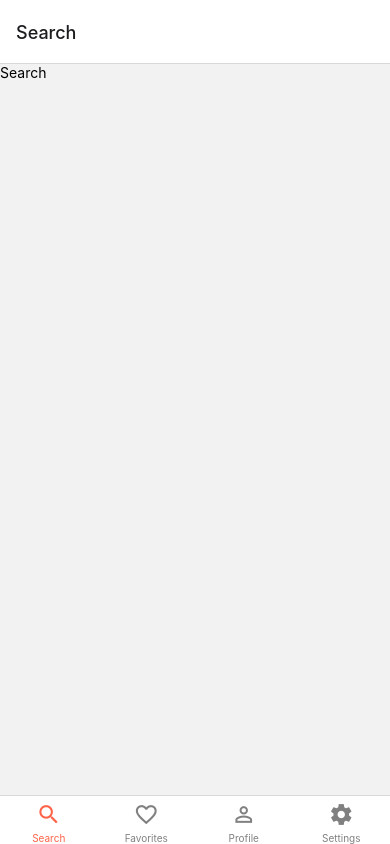
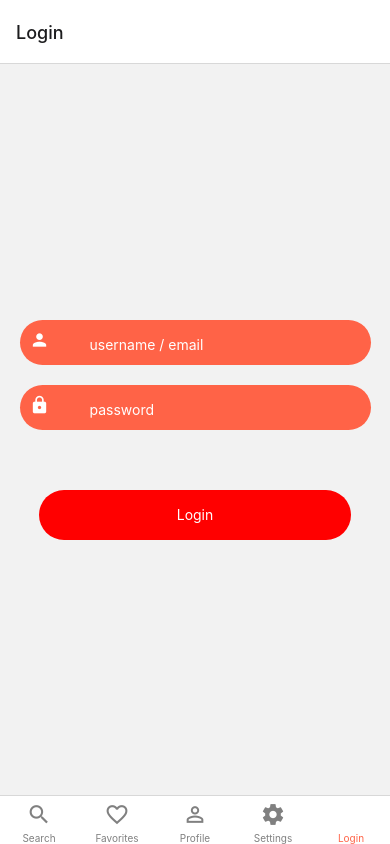
Before and after one commit to jlevad/ojo-rooms, a React Native app: screen /Login in a window 390 px wide. Built offline with nearby package versions, Linux system fonts and the light colour scheme.

Commit message:
<feat>(common) add login and profile page

```diff
--- a/App.js
+++ b/App.js
@@ -1,13 +1,17 @@
 import { StatusBar } from 'expo-status-bar';
+import { Provider } from 'react-redux';
 import { StyleSheet, Text, View } from 'react-native';
 import { NavigationContainer } from '@react-navigation/native';
 import MainPage from './src/Main';
+import { store } from './src/redux/store';
 
 export default function App() {
   return (
-    <NavigationContainer>
-      <MainPage />
-    </NavigationContainer>
+    <Provider store={store}>
+      <NavigationContainer>
+        <MainPage />
+      </NavigationContainer>
+    </Provider>
   );
 }
 
--- a/src/Main.js
+++ b/src/Main.js
@@ -1,6 +1,7 @@
 import { createBottomTabNavigator } from '@react-navigation/bottom-tabs';
 import MaterialIcons from 'react-native-vector-icons/MaterialIcons';
 import FavoritesScreen from './favorites/Favorites';
+import LoginScreen from './login/LoginScreen';
 import ProfileScreen from './profile/Profile';
 import SearchScreen from './search/Search';
 import SettingsScreen from './settings/Settings';
@@ -35,6 +36,7 @@ const MainPage = () => {
       <Tab.Screen name="Favorites" component={FavoritesScreen} />
       <Tab.Screen name="Profile" component={ProfileScreen} />
       <Tab.Screen name="Settings" component={SettingsScreen} />
+      <Tab.Screen name="Login" component={LoginScreen} />
     </Tab.Navigator>
   )
 }
--- /dev/null
+++ b/src/login/LoginScreen.js
@@ -0,0 +1,121 @@
+import axios from "axios";
+import React, { useState } from "react";
+import {
+  StyleSheet,
+  View,
+  TextInput,
+  Button,
+  Text,
+  TouchableOpacity,
+} from "react-native";
+import MaterialIcons from 'react-native-vector-icons/MaterialIcons';
+import { useDispatch, useSelector } from "react-redux";
+import {
+  loginStart,
+  loginFailure,
+  loginSuccess
+} from '../redux/userRedux'
+import user from './UserDummy.json';
+
+const styles = StyleSheet.create({
+  container: {
+    flex: 1,
+    marginTop: 20,
+    marginBottom: 20,
+    alignItems: 'center',
+    justifyContent: 'center'
+  },
+
+  inputView: {
+    backgroundColor: "tomato",
+    borderRadius: 30,
+    width: "90%",
+    height: 45,
+    marginBottom: 20,
+    flexDirection: 'row',
+  },
+
+  icon: {
+    padding: 10,
+    alignItems: 'center',
+    justifyContent: 'center',
+    color: 'white'
+  },
+
+  TextInput: {
+    height: 50,
+    padding: 10,
+    marginLeft: 20,
+  },
+
+  loginBtn: {
+    width: "80%",
+    borderRadius: 25,
+    height: 50,
+    alignItems: "center",
+    justifyContent: "center",
+    marginTop: 40,
+    backgroundColor: "red",
+  },
+
+  loginText: {
+    color: 'white'
+  }
+});
+
+const LoginScreen = (props) => {
+  const dispatch = useDispatch();
+  const { loading, error } = useSelector((state) => state.user);
+  const [username, setUsername] = useState('');
+  const [password, setPassword] = useState('');
+
+  const login = () => {
+    dispatch(loginStart());
+    if ((username === user.username || username === user.email) && password === user.password) {
+      dispatch(loginSuccess(user));
+      props.navigation.navigate('Profile');
+    } else {
+      dispatch(loginFailure())
+    }
+  }
+
+
+  return (
+    <View style={styles.container}>
+      <View style={styles.inputView}>
+        <MaterialIcons name='person' size={20} style={styles.icon} />
+        <TextInput
+          style={styles.TextInput}
+          placeholder="username / email"
+          placeholderTextColor="white"
+          onChangeText={(username) => setUsername(username)}
+        />
+      </View>
+
+      <View style={styles.inputView}>
+        <MaterialIcons name='lock' size={20} style={styles.icon} />
+        <TextInput
+          style={styles.TextInput}
+          placeholder="password"
+          placeholderTextColor="white"
+          secureTextEntry={true}
+          onChangeText={(password) => setPassword(password)}
+        />
+      </View>
+
+      <TouchableOpacity
+        style={styles.loginBtn}
+        onPress={() => login()}
+      >
+        <Text style={styles.loginText}>
+          {loading ? 'Loading...' : 'Login'}
+        </Text>
+      </TouchableOpacity>
+      {error && (
+        <Text>Wrong username or password</Text>
+      )}
+    </View >
+  )
+}
+
+export default LoginScreen;
--- /dev/null
+++ b/src/login/UserDummy.json
@@ -0,0 +1,8 @@
+{
+  "username": "romeo",
+  "password": "romeo123",
+  "firstName": "Alfa",
+  "lastName": "Romeo",
+  "email": "alfaromeo@gmail.com",
+  "gender": "male"
+}
--- a/src/profile/Profile.js
+++ b/src/profile/Profile.js
@@ -1,8 +1,196 @@
-import { Text } from 'react-native';
+import { useState, useEffect } from 'react';
+import {
+  Text,
+  View,
+  StyleSheet,
+  TextInput,
+  ScrollView,
+  TouchableOpacity,
+} from 'react-native';
+import { useDispatch, useSelector } from "react-redux";
+import {
+  loginStart,
+  loginFailure,
+  loginSuccess,
+  logout,
+} from '../redux/userRedux'
 
-const ProfileScreen = () => {
+const styles = StyleSheet.create({
+  container: {
+    flex: 1,
+    margin: 20,
+    backgroundColor: 'white',
+    borderRadius: 5
+  },
+
+  innerContainer: {
+    padding: 10,
+    borderBottomColor: 'black'
+  },
+
+  title: {
+    fontSize: 22,
+    fontWeight: 'bold'
+  },
+
+  inputView: {
+    backgroundColor: "tomato",
+    borderRadius: 30,
+    height: 45,
+    flexDirection: 'row',
+    justifyContent: 'space-between',
+    alignItems: 'center'
+  },
+
+  icon: {
+    padding: 10,
+    paddingRight: 0,
+    width: '25%',
+    alignItems: 'center',
+    color: 'white'
+  },
+
+  TextInput: {
+    height: 50,
+    padding: 10,
+    flex: 1,
+    alignItems: 'center',
+  },
+
+  button: {
+    borderRadius: 30,
+    height: 40,
+    margin: 10,
+    alignItems: "center",
+    justifyContent: "center",
+    backgroundColor: "red",
+  },
+
+  loginText: {
+    color: 'white',
+    fontSize: 20,
+  }
+});
+
+const ProfileScreen = (props) => {
+  const dispatch = useDispatch();
+  const { user } = useSelector((state) => state?.user);
+
+  const handleLogout = () => {
+    dispatch(logout());
+    props.navigation.navigate('Login');
+  }
+
+  const handleLogin = () => {
+    props.navigation.navigate('Login');
+  }
+
   return (
-    <Text>Profile</Text>
+    <ScrollView>
+      <ScrollView style={styles.container}>
+        <View style={styles.innerContainer}>
+          <Text style={styles.title}>My Account</Text>
+        </View>
+        {user.username !== '' ?
+          <>
+            <View style={styles.innerContainer}>
+              <View style={styles.inputView}>
+                <Text style={styles.icon}>First Name</Text>
+                <TextInput
+                  style={styles.TextInput}
+                  placeholder="your first name"
+                  selectionColor="green"
+                  placeholderTextColor="white"
+                  editable={false}
+                  value={user?.firstName}
+                // onChangeText={(value) => setFirstName(value)}
+                />
+              </View>
+            </View>
+            <View style={styles.innerContainer}>
+              <View style={styles.inputView}>
+                <Text style={styles.icon}>Last Name</Text>
+                <TextInput
+                  style={styles.TextInput}
+                  placeholder="your last name"
+                  selectionColor="green"
+                  placeholderTextColor="white"
+                  editable={false}
+                  value={user?.lastName}
+                // onChangeText={(value) => setLastName(value)}
+                />
+              </View>
+            </View>
+            <View style={styles.innerContainer}>
+              <View style={styles.inputView}>
+                <Text style={styles.icon}>Email</Text>
+                <TextInput
+                  style={styles.TextInput}
+                  placeholder="your email"
+                  selectionColor="green"
+                  placeholderTextColor="white"
+                  editable={false}
+                  value={user?.email}
+                // onChangeText={(value) => setEmail(value)}
+                />
+              </View>
+            </View>
+            <View style={styles.innerContainer}>
+              <View style={styles.inputView}>
+                <Text style={styles.icon}>Gender</Text>
+                <TextInput
+                  style={styles.TextInput}
+                  placeholder="your gender"
+                  selectionColor="green"
+                  placeholderTextColor="white"
+                  editable={false}
+                  value={user?.gender}
+                // onChangeText={(value) => setGender(value)}
+                />
+              </View>
+            </View>
+          </> :
+          <>
+            <Text style={{ textAlign: 'center', padding: 10 }}>
+              Login is required
+            </Text>
+            <TouchableOpacity
+              style={styles.button}
+              onPress={() => handleLogin()}
+            >
+              <Text style={styles.loginText}>
+                Login
+              </Text>
+            </TouchableOpacity>
+          </>
+        }
+
+      </ScrollView>
+      <ScrollView style={styles.container}>
+        <View style={styles.innerContainer}>
+          <Text style={styles.title}>Support</Text>
+        </View>
+        <TouchableOpacity
+          style={styles.button}
+        // onPress={() => dispatch(logout())}
+        >
+          <Text style={styles.loginText}>
+            Term & Policy
+          </Text>
+        </TouchableOpacity>
+        {
+          user.username !== '' ?
+            <TouchableOpacity
+              style={styles.button}
+              onPress={() => handleLogout()}
+            >
+              <Text style={styles.loginText}>
+                Logout
+              </Text>
+            </TouchableOpacity> : null
+        }
+      </ScrollView>
+    </ScrollView>
   )
 }
 
--- /dev/null
+++ b/src/redux/store.js
@@ -0,0 +1,12 @@
+import { configureStore, combineReducers } from '@reduxjs/toolkit';
+
+import userReducer from './userRedux';
+
+const rootReducer = combineReducers({
+  user: userReducer,
+});
+
+export const store = configureStore({
+  reducer: rootReducer,
+  devTools: true,
+});
--- /dev/null
+++ b/src/redux/userRedux.js
@@ -0,0 +1,46 @@
+import { createSlice } from '@reduxjs/toolkit';
+
+const userSlice = createSlice({
+  name: 'user',
+  initialState: {
+    user: {
+      username: '',
+      firstName: '',
+      lastName: '',
+      email: '',
+      gender: '',
+    },
+    loading: false,
+    error: false,
+  },
+  reducers: {
+    loginStart: (state) => {
+      state.loading = true;
+    },
+    loginSuccess: (state, action) => {
+      state.loading = false;
+      state.error = false;
+      state.user = action.payload;
+    },
+    loginFailure: (state) => {
+      state.loading = false;
+      state.error = true;
+    },
+    logout: (state) => {
+      state.loading = false;
+      state.user = {
+        username: '',
+        firstName: '',
+        lastName: '',
+        email: '',
+        gender: '',
+      };
+      state.error = false;
+    },
+  },
+});
+
+
+export const { loginStart, loginSuccess, loginFailure, logout } =
+  userSlice.actions;
+export default userSlice.reducer;
```
